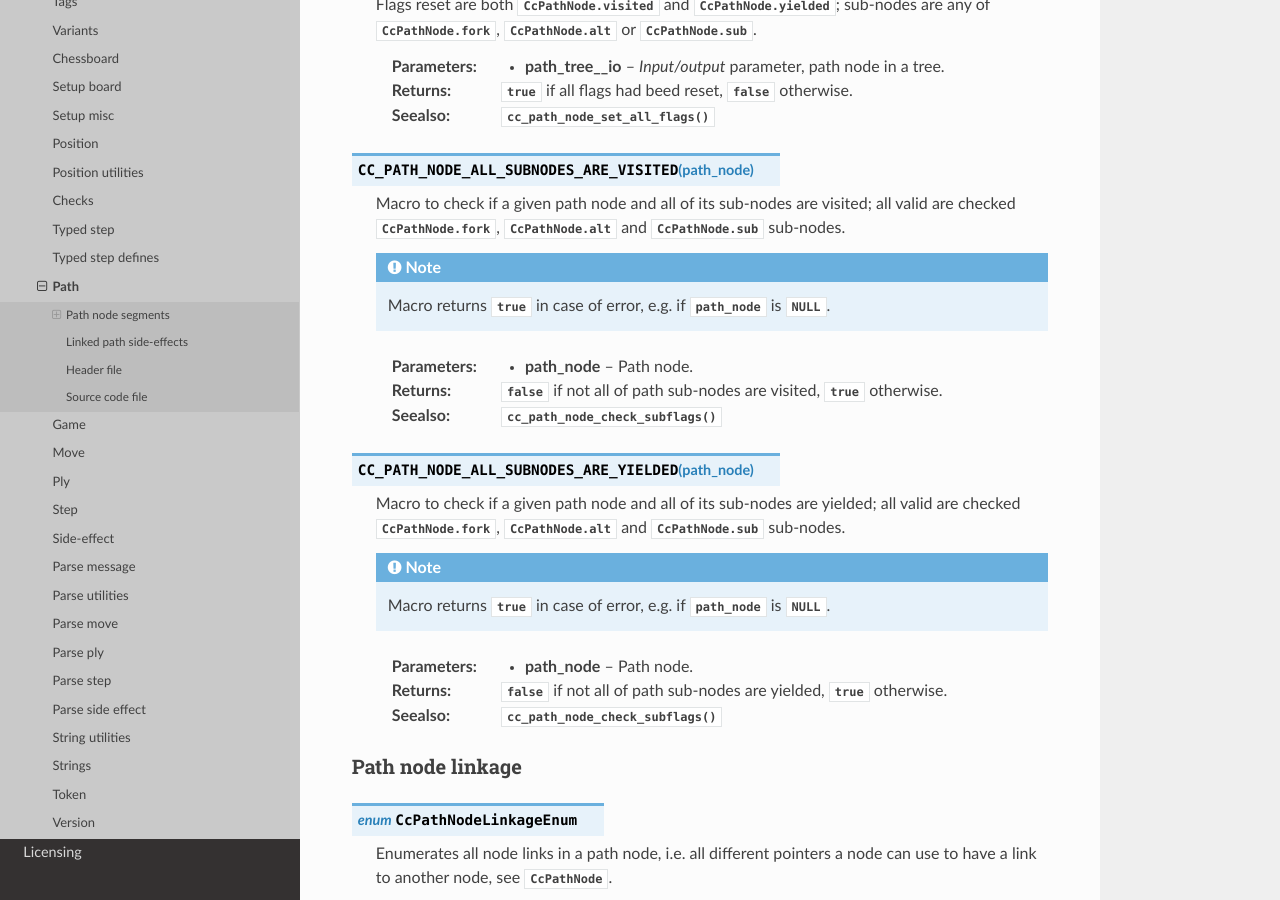
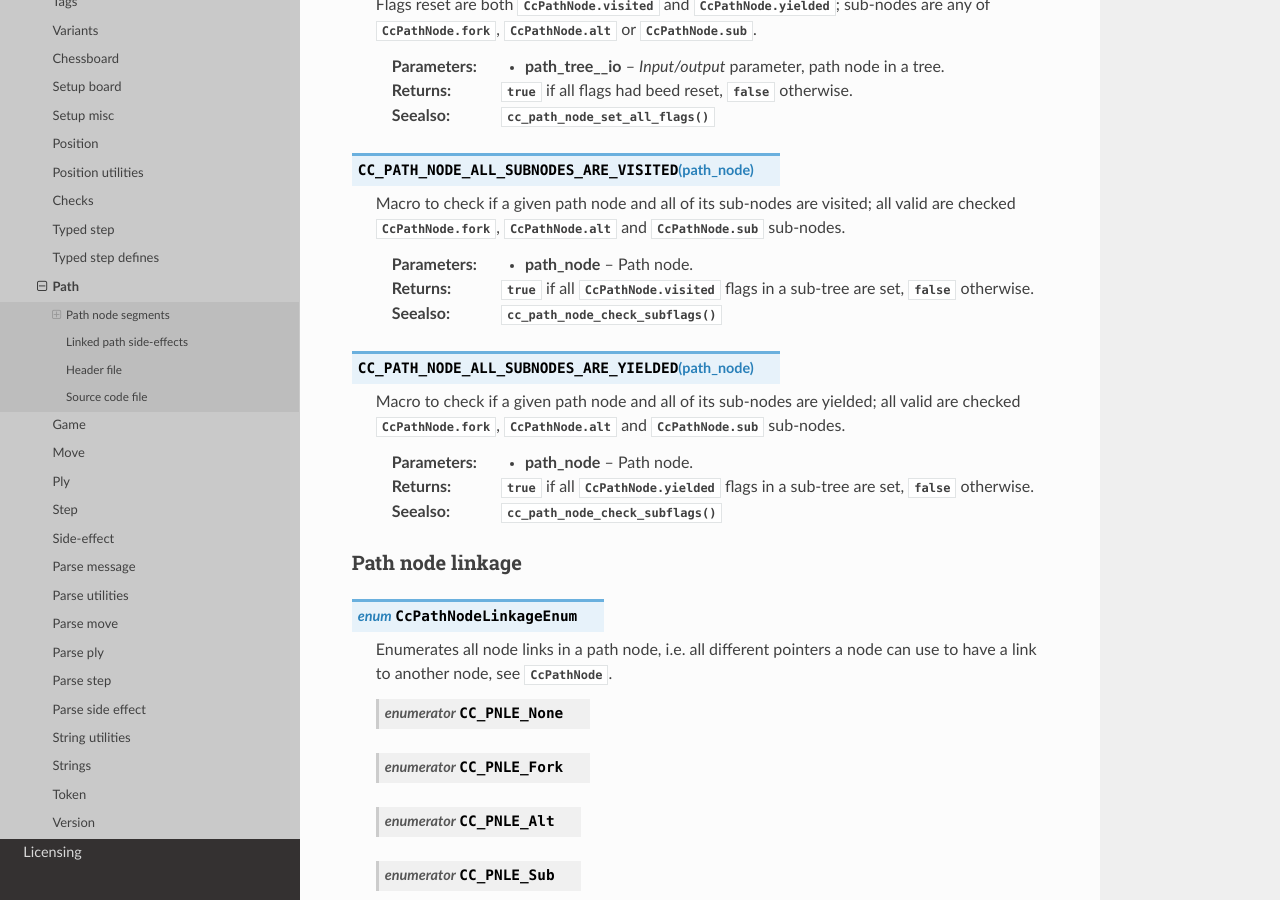
Before and after one commit to mmlacak/crochess, a Sphinx documentation site: the page built from docs/source/libcc/ccpath.rst, in a window 1280 px wide and 900 px high, scrolled down 3343 px. Built offline with Sphinx 7.4.7 and the Read the Docs theme 3.1.0, drawn with Linux system fonts in a browser that asks for light colours; some of the changed text lies outside the part shown.

Commit message:
Fixed cc_path_node_check_subflags(), macros, docs.

```diff
--- a/docs/source/conf.py
+++ b/docs/source/conf.py
@@ -26,10 +26,10 @@ copyright = '2021, Mario Mlačak'
 author = 'Mario Mlačak'
 
 # The short X.Y version
-version = "0.0.1.398:1577+20251230.030033"   # docs-new-lib-short-version-major-minor-feature-commit+meta~breaks-place-marker
+version = "0.0.1.399:1578+20251230.064832"   # docs-new-lib-short-version-major-minor-feature-commit+meta~breaks-place-marker
 
 # The full version, including alpha/beta/rc tags
-release = "0.0.1.398:1577+20251230.030033"   # docs-new-lib-full-version-major-minor-feature-commit+meta~breaks-place-marker
+release = "0.0.1.399:1578+20251230.064832"   # docs-new-lib-full-version-major-minor-feature-commit+meta~breaks-place-marker
 
 
 # -- General configuration ---------------------------------------------------
--- a/docs/source/libcc/ccpath.rst
+++ b/docs/source/libcc/ccpath.rst
@@ -187,14 +187,9 @@ Path node macros
     valid are checked :c:member:`CcPathNode.fork`, :c:member:`CcPathNode.alt` and
     :c:member:`CcPathNode.sub` sub-nodes.
 
-    .. note::
-
-        Macro returns :c:data:`true` in case of error, e.g. if :c:var:`path_node` is
-        :c:data:`NULL`.
-
     :param path_node: Path node.
-    :returns: :c:data:`false` if not all of path sub-nodes are visited,
-        :c:data:`true` otherwise.
+    :returns: :c:data:`true` if all :c:member:`CcPathNode.visited` flags in a
+        sub-tree are set, :c:data:`false` otherwise.
     :seealso: :c:func:`cc_path_node_check_subflags()`
 
 .. c:macro:: CC_PATH_NODE_ALL_SUBNODES_ARE_YIELDED(path_node)
@@ -203,14 +198,9 @@ Path node macros
     valid are checked :c:member:`CcPathNode.fork`, :c:member:`CcPathNode.alt` and
     :c:member:`CcPathNode.sub` sub-nodes.
 
-    .. note::
-
-        Macro returns :c:data:`true` in case of error, e.g. if :c:var:`path_node` is
-        :c:data:`NULL`.
-
     :param path_node: Path node.
-    :returns: :c:data:`false` if not all of path sub-nodes are yielded,
-        :c:data:`true` otherwise.
+    :returns: :c:data:`true` if all :c:member:`CcPathNode.yielded` flags in a
+        sub-tree are set, :c:data:`false` otherwise.
     :seealso: :c:func:`cc_path_node_check_subflags()`
 
 .. _lbl-libcc-ccpath-pathnodelinkage:
@@ -473,16 +463,11 @@ Path node functions
     :c:member:`CcPathNode.fork`, :c:member:`CcPathNode.alt` and :c:member:`CcPathNode.sub`
     nodes.
 
-    .. note::
-
-        Function returns :c:data:`true` in case of error, e.g. if :c:var:`path_node` is
-        :c:data:`NULL`.
-
     :param path_node: A path node.
     :param check_yielded: A flag, whether to check :c:member:`CcPathNode.yielded` (if :c:data:`true`),
         or :c:member:`CcPathNode.visited` (if :c:data:`false`).
-    :returns: :c:data:`false` if any flag in a sub-tree is not set,
-              :c:data:`true` otherwise.
+    :returns: :c:data:`true` if all flags in a sub-tree are set,
+              :c:data:`false` otherwise.
 
 .. c:function:: CcMaybeBoolEnum cc_path_node_iter_next( CcPathNode ** path_node__io )
 
```
Also changed, not shown: README.md (+2 -2 lines), 5 other files.
